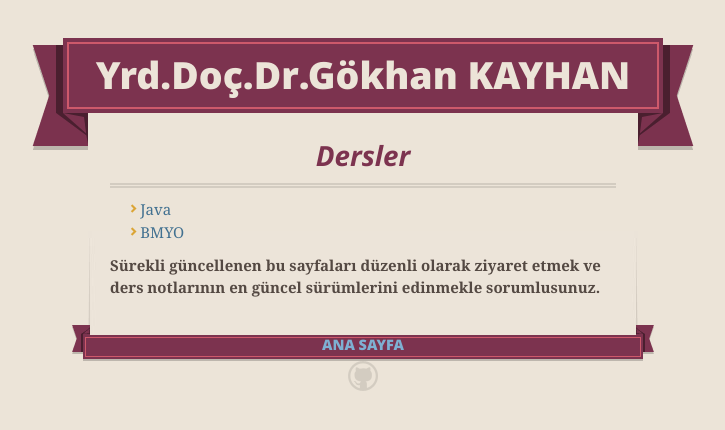
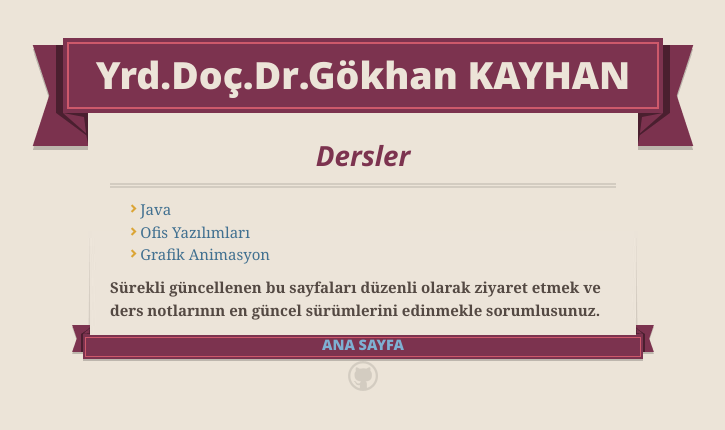
Before and after one commit to gkayhan/gkayhan.github.io, a Jekyll site: the page built from index.md, in a window 1280 px wide. Shown: the top 430 px of the page, without its empty margins (277-1002 px from the left). Built offline with Jekyll 4.4.1, drawn with Linux system fonts in a browser that asks for light colours; nearby versions of some CDN libraries; Markdown is read by kramdown in place of the engine named in the settings.

Commit message:
Update index.md

```diff
--- a/index.md
+++ b/index.md
@@ -6,7 +6,8 @@ title: Yrd.Doç.Dr.Gökhan KAYHAN
 #   Dersler
 
 *   [Java](/java)
-*   [BMYO](/bmyo)
+*   [Ofis Yazılımları](/bmyo)
+*   [Grafik Animasyon](/bmyo)
 
 **Sürekli güncellenen bu sayfaları düzenli olarak ziyaret etmek ve ders
 notlarının en güncel sürümlerini edinmekle sorumlusunuz.**
```
